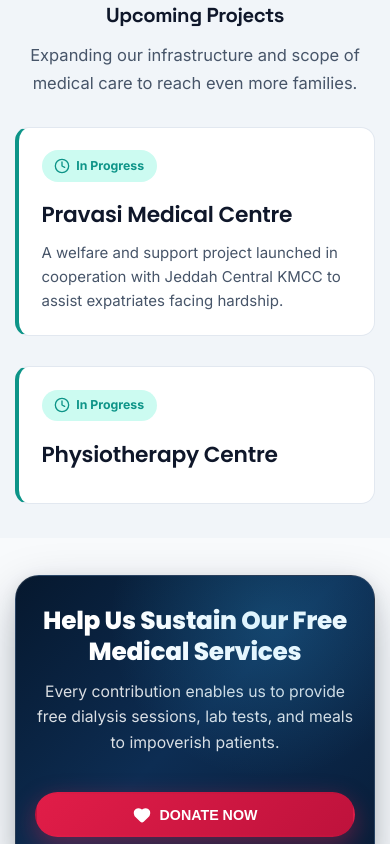
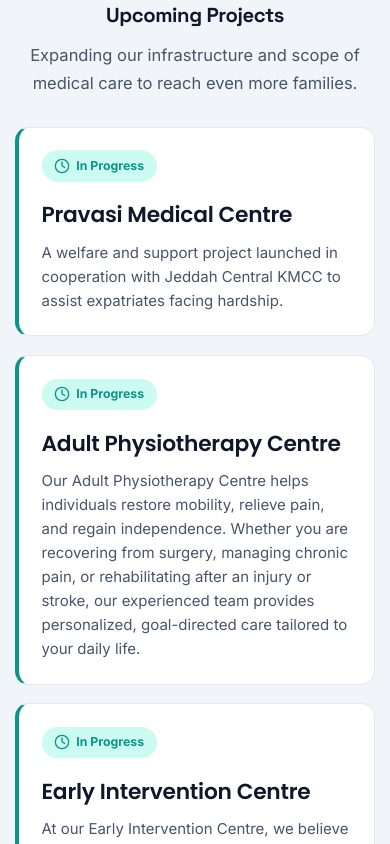
Before and after one commit to ahmd-rishan/ch-center, a React (Vite) app: page /services in a window 390 px wide. Shown: the part 3400-4244 px from the top of the page. Built offline with nearby package versions, Linux system fonts and the light colour scheme.

Commit message:
feat(services): update upcoming projects section with 3 project cards

```diff
--- a/src/data/siteContent.js
+++ b/src/data/siteContent.js
@@ -348,8 +348,12 @@ export const upcomingProjects = [
     description: "A welfare and support project launched in cooperation with Jeddah Central KMCC to assist expatriates facing hardship."
   },
   {
-    title: "Physiotherapy Centre",
-    description: ""
+    title: "Adult Physiotherapy Centre",
+    description: "Our Adult Physiotherapy Centre helps individuals restore mobility, relieve pain, and regain independence. Whether you are recovering from surgery, managing chronic pain, or rehabilitating after an injury or stroke, our experienced team provides personalized, goal-directed care tailored to your daily life."
+  },
+  {
+    title: "Early Intervention Centre",
+    description: "At our Early Intervention Centre, we believe every child deserves the right support at the right time. We offer personalized, child-centered therapies for children experiencing developmental delays or challenges, helping them build independence, confidence, and essential life skills."
   }
 ];
 
--- a/src/pages/Services.css
+++ b/src/pages/Services.css
@@ -70,7 +70,7 @@
 /* Upcoming Projects */
 .upcoming-grid {
   display: grid;
-  grid-template-columns: repeat(2, 1fr);
+  grid-template-columns: repeat(3, 1fr);
   gap: 2rem;
 }
 
@@ -78,6 +78,9 @@
   padding: 2.5rem;
   border-left: 4px solid var(--accent-emerald);
   min-width: 0;
+  display: flex;
+  flex-direction: column;
+  align-items: flex-start;
 }
 
 .upcoming-badge {
@@ -163,7 +166,7 @@
    ================================================== */
 @media (max-width: 992px) {
   .full-services-grid { grid-template-columns: repeat(2, 1fr); gap: 1.5rem; }
-  .upcoming-grid { grid-template-columns: 1fr; }
+  .upcoming-grid { grid-template-columns: repeat(2, 1fr); gap: 1.5rem; }
   .services-cta-card {
     flex-direction: column;
     text-align: center;
@@ -177,6 +180,7 @@
 
 @media (max-width: 640px) {
   .full-services-grid { grid-template-columns: 1fr; gap: 1.25rem; }
+  .upcoming-grid { grid-template-columns: 1fr; gap: 1.25rem; }
   .services-cta-title { font-size: 1.65rem; }
   .upcoming-card { padding: 1.5rem; }
   .services-cta-card { padding: 2rem 1.25rem; }
```
